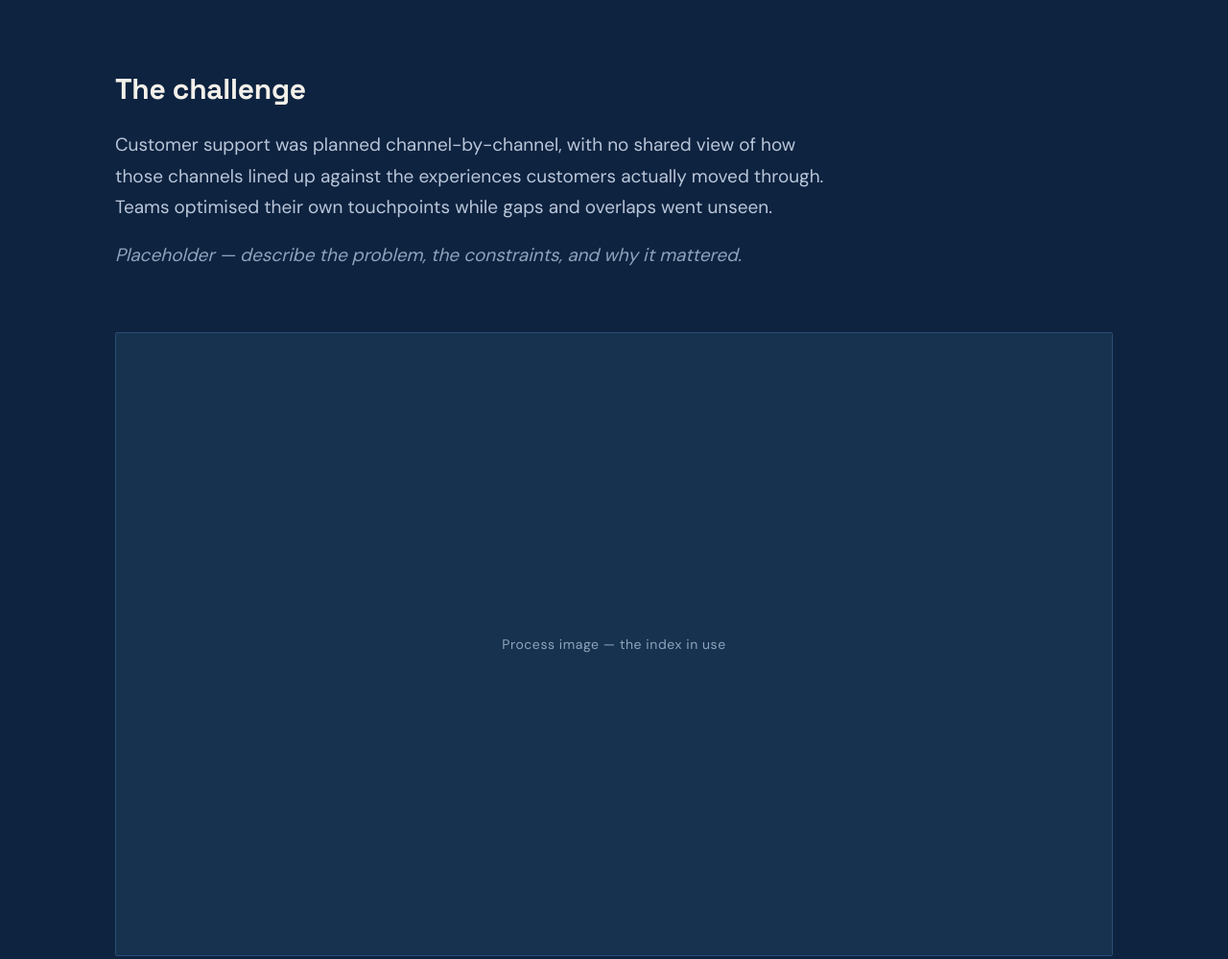
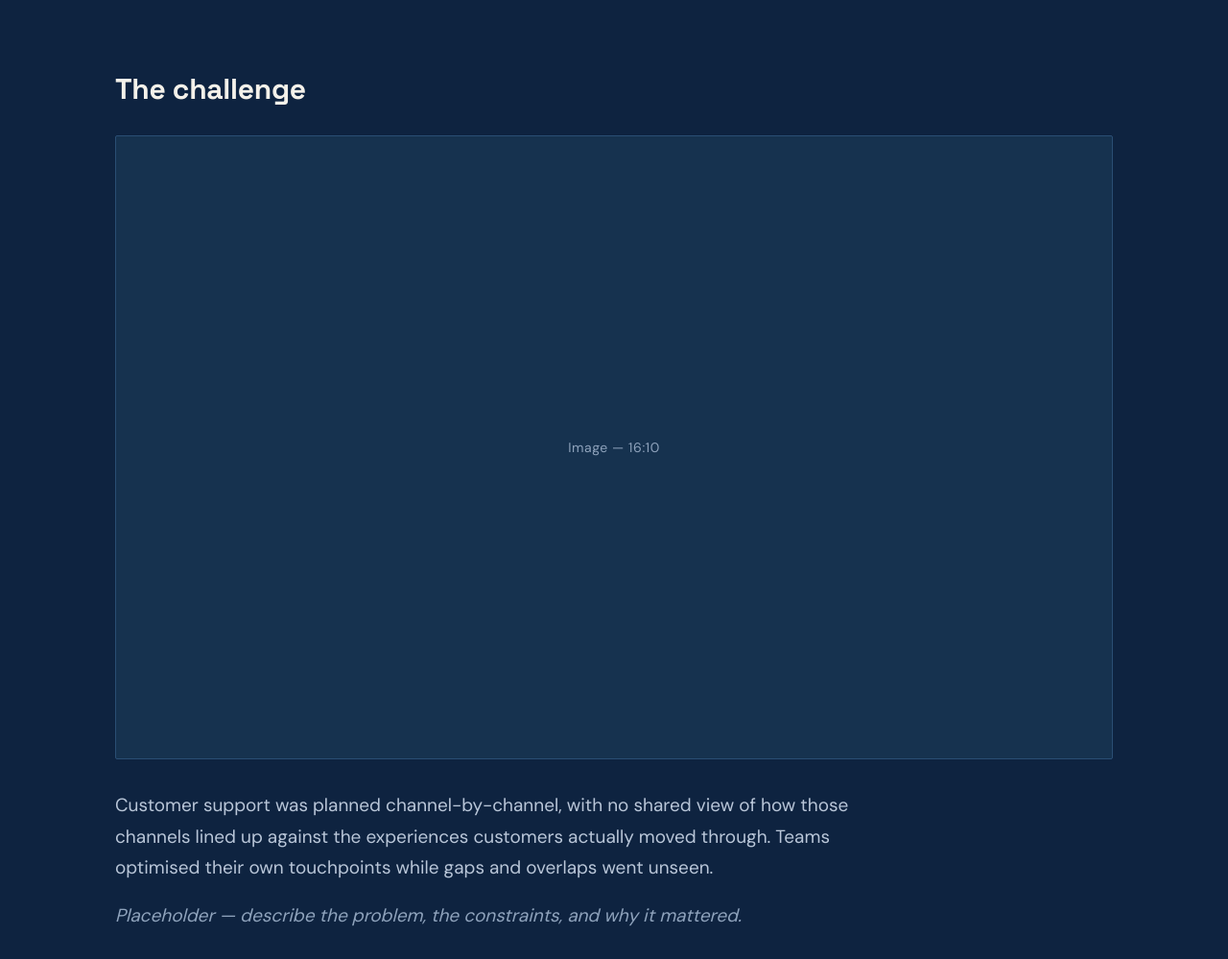
Before and after one commit to chrisgeorgecreative/martuza-site, a website: page customer-journey-index.html in a window 1280 px wide. Shown: the part 1260-2259 px from the top of the page at 96% size. Drawn offline with nearby package versions, Linux system fonts and the light colour scheme.

Commit message:
Case study template: heading -> image -> body order for Challenge and Approach

```diff
--- a/css/styles.css
+++ b/css/styles.css
@@ -318,16 +318,17 @@ a { color: inherit; text-decoration: none; }
   justify-content: center;
 }
 .cs-hero { aspect-ratio: 16 / 9; margin: 0 0 72px; }
-.cs-figure { aspect-ratio: 16 / 10; margin: 0 0 64px; }
-.cs-section { max-width: 62ch; margin: 0 0 64px; }
+.cs-figure { aspect-ratio: 16 / 10; margin: 0 0 32px; }
+.cs-section { margin: 0 0 64px; }
 .cs-section h2 {
   font-family: var(--display);
   font-weight: 700;
   font-size: clamp(26px, 3.4vw, 30px);
   letter-spacing: -0.01em;
-  margin: 0 0 18px;
+  margin: 0 0 24px;
+  max-width: 62ch;
 }
-.cs-section p { color: var(--slate); font-size: clamp(17px, 2.2vw, 19px); line-height: 1.7; margin: 0 0 18px; }
+.cs-section p { color: var(--slate); font-size: clamp(17px, 2.2vw, 19px); line-height: 1.7; margin: 0 0 18px; max-width: 62ch; }
 .cs-section em { color: var(--slate-mute); }
 .cs-metrics { display: flex; gap: 64px; flex-wrap: wrap; margin: 28px 0 0; }
 .cs-metric { display: flex; flex-direction: column; }
--- a/customer-journey-index.html
+++ b/customer-journey-index.html
@@ -38,16 +38,18 @@
 
       <section class="cs-section">
         <h2>The challenge</h2>
+        <figure class="cs-figure" role="img" aria-label="The challenge — supporting image">
+          <span class="photo-hint">Image &mdash; 16:10</span>
+        </figure>
         <p>Customer support was planned channel-by-channel, with no shared view of how those channels lined up against the experiences customers actually moved through. Teams optimised their own touchpoints while gaps and overlaps went unseen.</p>
         <p><em>Placeholder &mdash; describe the problem, the constraints, and why it mattered.</em></p>
       </section>
 
-      <figure class="cs-figure" role="img" aria-label="Process image — the index in use">
-        <span class="photo-hint">Process image &mdash; the index in use</span>
-      </figure>
-
       <section class="cs-section">
         <h2>The approach</h2>
+        <figure class="cs-figure" role="img" aria-label="The approach — supporting image">
+          <span class="photo-hint">Image &mdash; 16:10</span>
+        </figure>
         <p>I built the Customer Journey Index &mdash; a single, structured map of planned digital support across the most common customer experiences. Each experience was broken into stages, then cross-referenced against the channels slated to support it, exposing where coverage was thin, duplicated, or missing.</p>
         <p><em>Placeholder &mdash; walk through your process and the key decisions you made.</em></p>
       </section>
```
Also changed, not shown: docs/about.html (+1 -1 lines), docs/customer-journey-index.html (+1 -1 lines), docs/index.html (+1 -1 lines).
